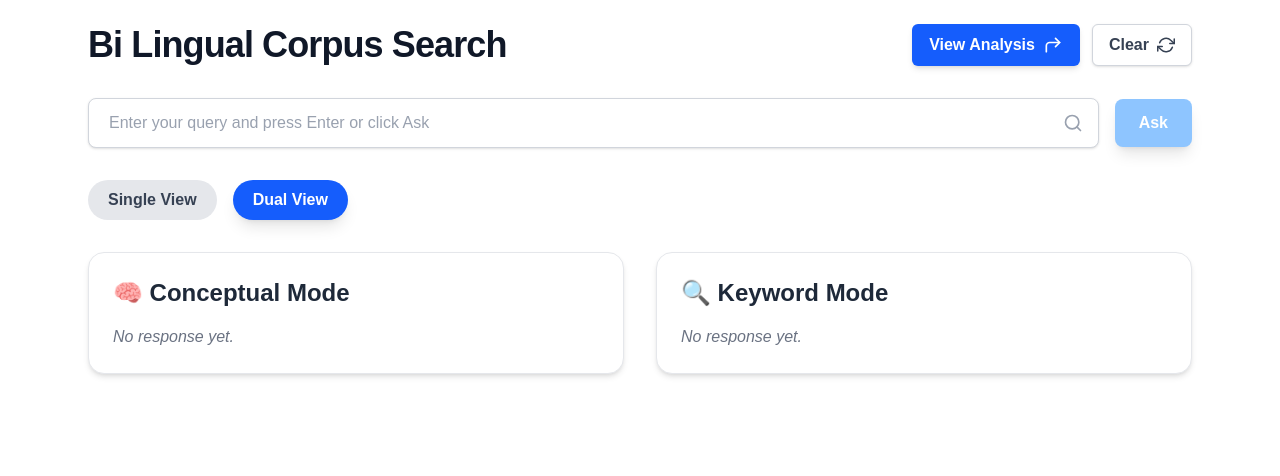
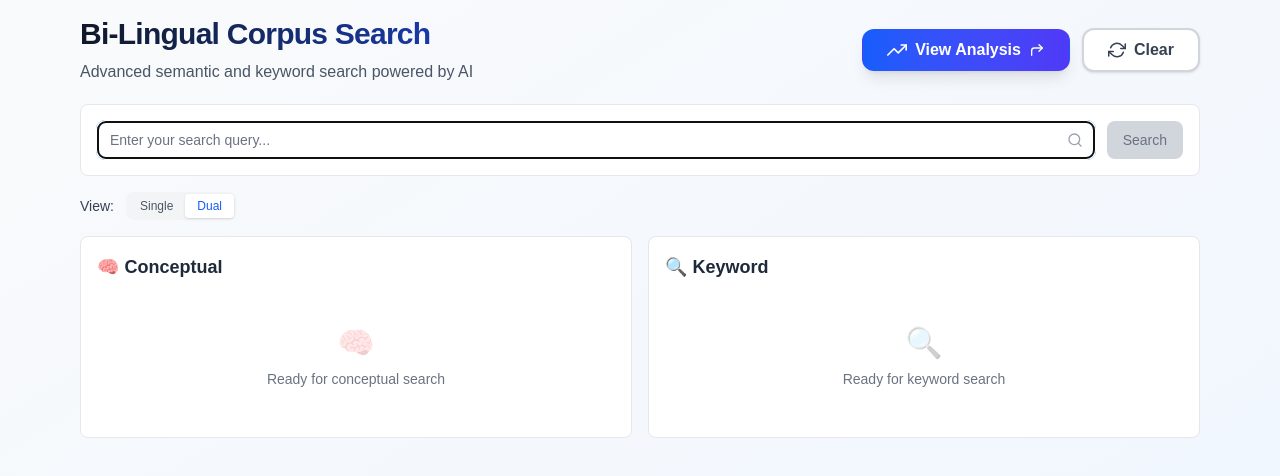
Before and after one commit to Gaurav4050/pdfreader-frontend, a Next.js app: page / in a window 1280 px wide. Shown: the top 476 px of the page. Built offline with nearby package versions, Linux system fonts and the light colour scheme.

Commit message:
feat: enhance HomePage with scroll functionality, query history, and improved UI components

```diff
--- a/src/app/page.js
+++ b/src/app/page.js
@@ -2,10 +2,20 @@
 
 import ChatMessage from "@/app/components/ChatMessage";
 import AnimatedLoadingText from "@/app/components/AnimatedLoadingText";
-import React, { useState } from "react";
+import React, { useState, useRef, useEffect } from "react";
 import { useTheme } from "next-themes";
 import { useRouter } from "next/navigation";
-import { FiCornerUpRight, FiRefreshCw, FiSearch } from "react-icons/fi";
+import {
+  FiCornerUpRight,
+  FiRefreshCw,
+  FiSearch,
+  FiMoon,
+  FiSun,
+  FiZap,
+  FiColumns,
+  FiArrowUp,
+  FiTrendingUp
+} from "react-icons/fi";
 import toast from "react-hot-toast";
 
 export default function HomePage() {
@@ -15,18 +25,58 @@ export default function HomePage() {
     keyword: null,
   });
   const [loading, setLoading] = useState({ conceptual: false, keyword: false });
-  const { theme, setTheme } = useTheme();
   const [viewMode, setViewMode] = useState("dual");
   const [activeMode, setActiveMode] = useState("conceptual");
+  const [showScrollTop, setShowScrollTop] = useState(false);
+  const [queryHistory, setQueryHistory] = useState([]);
+
+  const { theme, setTheme } = useTheme();
   const router = useRouter();
+  const inputRef = useRef(null);
+  const resultsRef = useRef(null);
 
   // const BASE_URL = "https://pdfreader2-imp3.onrender.com";
-  const BASE_URL = "http://127.0.0.1:8000"; // Use this for local development
+  const BASE_URL = "http://127.0.0.1:8000";
+
+  // Scroll to top functionality
+  useEffect(() => {
+    const handleScroll = () => {
+      setShowScrollTop(window.scrollY > 300);
+    };
+    window.addEventListener('scroll', handleScroll);
+    return () => window.removeEventListener('scroll', handleScroll);
+  }, []);
+
+  // Focus input on component mount
+  useEffect(() => {
+    inputRef.current?.focus();
+  }, []);
+
+  const scrollToTop = () => {
+    window.scrollTo({ top: 0, behavior: 'smooth' });
+  };
+
+  const scrollToResults = () => {
+    resultsRef.current?.scrollIntoView({ behavior: 'smooth' });
+  };
+
+  const includeInHistory = (newQuery) => {
+    setQueryHistory((prev) => {
+      const updatedHistory = [newQuery, ...prev.filter(q => q !== newQuery)];
+      return updatedHistory.slice(0, 5); // Keep only last 5 unique queries
+    });
+  }
 
   const handleAsk = async (mode) => {
-    if (!query.trim()) return;
+    if (!query.trim()) {
+      toast.error("Please enter a query first!");
+      inputRef.current?.focus();
+      return;
+    }
 
     setLoading((prev) => ({ ...prev, [mode]: true }));
+
+
 
     try {
       const res = await fetch(`${BASE_URL}/semantic-search`, {
@@ -39,166 +89,199 @@ export default function HomePage() {
 
       const data = await res.json();
       setResponses((prev) => ({ ...prev, [mode]: data }));
+
+      toast.success(`Search completed!`);
+      // setTimeout(() => scrollToResults(), 300);
+
     } catch (error) {
-      // alert("Error: " + error.message);
-      toast.error("You've reached your token limit for today. Please come back tomorrow!", {
-        duration: 7000,
-        style: {
-          background: '#ff4d4f',
-          color: '#fff',
-          fontWeight: 'bold',
-        },
-        icon: '🚫',
-      });
-
+      toast.error("Token limit reached. Please try again tomorrow.");
     } finally {
       setLoading((prev) => ({ ...prev, [mode]: false }));
     }
   };
 
+  const handleClear = () => {
+    setResponses({ conceptual: null, keyword: null });
+    setQuery("");
+    setQueryHistory([]);
+    toast.success("Cleared!");
+    inputRef.current?.focus();
+  };
+
+  const handleQuickSearch = (historyQuery) => {
+    setQuery(historyQuery);
+    inputRef.current?.focus();
+  };
+
   const ScoreBar = ({ label, value }) => {
-    // color coding based on score (low: red, med: yellow, high: green)
-    let bgColor = "bg-red-500";
-    if (value >= 0.7) bgColor = "bg-green-500";
-    else if (value >= 0.4) bgColor = "bg-yellow-400";
+    let colorClass = "bg-red-500";
+    if (value >= 0.7) colorClass = "bg-green-500";
+    else if (value >= 0.4) colorClass = "bg-yellow-500";
 
     return (
-      <div className="mb-3">
-        <div className="flex justify-between items-center text-sm mb-1 font-semibold text-gray-700 dark:text-gray-300">
-          <span>{label}</span>
-          <span>{(value * 100).toFixed(1)}%</span>
+      <div className="flex items-center justify-between text-xs mb-2">
+        <span className="text-gray-600 dark:text-gray-400">{label}</span>
+        <div className="flex items-center gap-2">
+          <div className="w-16 bg-gray-200 dark:bg-gray-700 rounded-full h-1">
+            <div
+              className={`${colorClass} h-1 rounded-full transition-all duration-500`}
+              style={{ width: `${value * 100}%` }}
+            />
           </div>
-        <div className="w-full bg-gray-200 dark:bg-gray-700 rounded-full h-3">
-          <div className={`${bgColor} h-3 rounded-full transition-all duration-500`} style={{ width: `${value * 100}%` }} />
+          <span className="text-xs font-mono w-10 text-right">
+            {(value * 100).toFixed(0)}%
+          </span>
         </div>
       </div>
     );
   };
 
   return (
-    <main className="max-w-6xl mx-auto p-6 space-y-8">
-      {/* Header */}
-      <header className="flex flex-col md:flex-row justify-between items-center gap-4">
-        <h1 className="text-4xl font-extrabold tracking-tight text-center md:text-left text-gray-900 dark:text-white">
-          Bi Lingual Corpus Search
+    <main className="min-h-screen bg-gradient-to-br from-gray-50 to-blue-50 dark:from-gray-900 dark:to-blue-900/20">
+      {/* Background Pattern */}
+      <div className="fixed inset-0 bg-grid-pattern opacity-5 pointer-events-none" />
+      <div className="max-w-6xl mx-auto p-4 space-y-4">
+
+        {/* Compact Header */}
+        <header className="relative mb-5">
+          <div className="flex flex-col lg:flex-row justify-between items-center gap-6">
+            <div className="text-center lg:text-left">
+              <h1 className="text-xl lg:text-3xl font-black tracking-tight bg-gradient-to-r from-gray-900 to-blue-800 dark:from-white dark:to-blue-400 bg-clip-text text-transparent mb-2">
+                Bi-Lingual Corpus Search
               </h1>
-        <div className="flex gap-3">
+              <p className="text-md text-gray-600 dark:text-gray-400 font-medium">
+                Advanced semantic and keyword search powered by AI
+              </p>
+            </div>
+
+            <div className="flex items-center gap-3">
+              {/* <button
+                onClick={() => setTheme(theme === "dark" ? "light" : "dark")}
+                className="px-3 py-2 font-medium rounded-full bg-white dark:bg-gray-800 border border-gray-200 dark:border-gray-600 hover:shadow-lg transition-all duration-200 hover:scale-105"
+                aria-label="Toggle theme"
+              >
+                {theme === "dark" ? <FiSun className="text-yellow-500" size={20} /> : <FiMoon className="text-gray-700" size={20} />}
+              </button> */}
+
               <button
                 onClick={() => router.push("/model-analysis")}
-            className="inline-flex items-center gap-2 rounded-md border border-transparent bg-blue-600 px-4 py-2 text-white font-semibold shadow-md hover:bg-blue-700 focus:outline-none focus:ring-2 focus:ring-blue-500 focus:ring-offset-1 transition"
+                className="group inline-flex items-center gap-2 rounded-xl border border-transparent bg-gradient-to-r from-blue-600 to-indigo-600 px-6 py-2 text-white font-semibold shadow-lg hover:shadow-xl focus:outline-none focus:ring-2 focus:ring-blue-500 focus:ring-offset-2 transition-all duration-200 hover:scale-105 "
                 aria-label="View Model Analysis"
-            title="View Model Analysis"
               >
-            View Analysis <FiCornerUpRight size={20} />
+                <FiTrendingUp size={20} />
+                View Analysis
+                <FiCornerUpRight size={16} className="transition-transform group-hover:translate-x-0.5 group-hover:-translate-y-0.5" />
               </button>
+
               <button
-            onClick={() => {
-              setResponses({ conceptual: null, keyword: null });
-              setQuery("");
-            }}
-            className="inline-flex items-center gap-2 rounded-md border border-gray-300 bg-white px-4 py-2 text-gray-700 font-semibold shadow-sm hover:bg-gray-100 focus:outline-none focus:ring-2 focus:ring-blue-500 focus:ring-offset-1 transition dark:bg-gray-800 dark:text-gray-300 dark:border-gray-600 dark:hover:bg-gray-700"
+                onClick={handleClear}
+                className="inline-flex items-center gap-2 rounded-xl border-2 border-gray-300 dark:border-gray-600 bg-white dark:bg-gray-800 px-6 py-2 text-gray-700 dark:text-gray-300 font-semibold shadow-sm hover:shadow-md focus:outline-none focus:ring-2 focus:ring-blue-500 focus:ring-offset-2 transition-all duration-200 hover:scale-105 hover:border-red-300 hover:text-red-600 dark:hover:border-red-600 dark:hover:text-red-400"
                 aria-label="Clear All"
-            title="Clear All Inputs and Responses"
               >
-            Clear <FiRefreshCw size={18} />
+                <FiRefreshCw size={18} />
+                Clear
               </button>
+            </div>
           </div>
         </header>
 
-      {/* Input Section */}
-      <section className="flex flex-col md:flex-row md:items-center md:justify-between gap-4">
+        {/* Compact Search */}
+        <section className="bg-white dark:bg-gray-800 rounded-lg border border-gray-200 dark:border-gray-700 p-4">
+          <div className="flex gap-3">
             <div className="relative flex-grow">
               <input
+                ref={inputRef}
                 type="text"
-            placeholder="Enter your query and press Enter or click Ask"
-            className="w-full rounded-lg border border-gray-300 bg-white px-5 py-3 pr-12 text-gray-900 placeholder-gray-400 shadow-sm focus:border-blue-500 focus:ring-1 focus:ring-blue-500 dark:bg-gray-800 dark:text-white dark:border-gray-600 dark:placeholder-gray-500 transition"
+                placeholder="Enter your search query..."
+                className="w-full rounded-lg border border-gray-300 dark:border-gray-600 bg-white dark:bg-gray-900 px-3 py-2 pr-10 text-sm text-gray-900 dark:text-white placeholder-gray-500 focus:border-blue-500 focus:ring-1 focus:ring-blue-500 transition-all"
                 value={query}
                 onChange={(e) => setQuery(e.target.value)}
                 onKeyDown={(e) => {
                   if (e.key === "Enter") {
+
                       handleAsk("conceptual");
                       handleAsk("keyword");
+                      includeInHistory(query.trim());
                 }
                 }}
-            aria-label="Query Input"
+
               />
-          <FiSearch
-            className="absolute right-4 top-1/2 -translate-y-1/2 text-gray-400 pointer-events-none"
-            size={20}
-          />
+              <FiSearch className="absolute right-3 top-1/2 -translate-y-1/2 text-gray-400 pointer-events-none" size={16} />
             </div>
 
             <button
               onClick={() => {
+
                 handleAsk("conceptual");
                 handleAsk("keyword");
+                includeInHistory(query.trim());
               }}
               disabled={loading.conceptual || loading.keyword || !query.trim()}
-          className={`flex-shrink-0 rounded-lg bg-blue-600 px-6 py-3 text-white font-semibold shadow-lg transition-colors duration-300 hover:bg-blue-700 focus:outline-none focus:ring-2 focus:ring-blue-500 focus:ring-offset-1 disabled:cursor-not-allowed disabled:bg-blue-300`}
-          aria-label="Ask Query"
+              className={`px-4 py-2 text-sm font-medium rounded-lg transition-all ${loading.conceptual || loading.keyword || !query.trim()
+                ? "bg-gray-300 dark:bg-gray-600 text-gray-500 dark:text-gray-400 cursor-not-allowed"
+                : "bg-blue-600 text-white hover:bg-blue-700"
+                }`}
             >
               {loading.conceptual || loading.keyword ? (
-            <span className="flex items-center gap-2 animate-pulse">
-              Asking...
-              <svg
-                className="w-5 h-5 text-white animate-spin"
-                xmlns="http://www.w3.org/2000/svg"
-                fill="none"
-                viewBox="0 0 24 24"
-              >
-                <circle
-                  className="opacity-25"
-                  cx="12"
-                  cy="12"
-                  r="10"
-                  stroke="currentColor"
-                  strokeWidth="4"
-                ></circle>
-                <path
-                  className="opacity-75"
-                  fill="currentColor"
-                  d="M4 12a8 8 0 018-8v4a4 4 0 00-4 4H4z"
-                ></path>
-              </svg>
+                <span className="flex items-center gap-2">
+                  <div className="w-3 h-3 border-2 border-white border-t-transparent rounded-full animate-spin" />
+                  Searching...
                 </span>
               ) : (
-            "Ask"
+                "Search"
               )}
             </button>
+          </div>
+
+          {/* Compact Query History */}
+          {queryHistory.length > 0 && (
+            <div className="mt-3 pt-3 border-t border-gray-200 dark:border-gray-700">
+              <div className="flex flex-wrap gap-1">
+                {queryHistory.map((historyQuery, index) => (
+                  <button
+                    key={index}
+                    onClick={() => handleQuickSearch(historyQuery)}
+                    className="px-2 py-1 bg-gray-100 dark:bg-gray-700 text-gray-600 dark:text-gray-300 rounded text-xs hover:bg-blue-100 dark:hover:bg-blue-900/50 hover:text-blue-700 dark:hover:text-blue-300 transition-colors"
+                  >
+                    {historyQuery}
+                  </button>
+                ))}
+              </div>
+            </div>
+          )}
         </section>
 
-      {/* View Mode Buttons */}
-      <section className="flex items-center gap-4 justify-center md:justify-start">
+        {/* Compact View Mode */}
+        <section className="flex items-center justify-between">
+          <div className="flex items-center gap-3">
+            <span className="text-sm font-medium text-gray-700 dark:text-gray-300">View:</span>
+            <div className="flex bg-gray-100 dark:bg-gray-800 rounded-lg p-0.5">
               <button
                 onClick={() => setViewMode("single")}
-          className={`px-5 py-2 rounded-full font-semibold transition ${viewMode === "single"
-            ? "bg-blue-600 text-white shadow-lg"
-            : "bg-gray-200 text-gray-700 hover:bg-gray-300 dark:bg-gray-700 dark:text-gray-300 dark:hover:bg-gray-600"
+                className={`px-3 py-1 rounded text-xs font-medium transition-all ${viewMode === "single"
+                  ? "bg-white dark:bg-gray-700 text-blue-600 dark:text-blue-400 shadow-sm"
+                  : "text-gray-600 dark:text-gray-400"
                   }`}
-          aria-label="Single View Mode"
-          title="Single View Mode"
               >
-          Single View
+                Single
               </button>
               <button
                 onClick={() => setViewMode("dual")}
-          className={`px-5 py-2 rounded-full font-semibold transition ${viewMode === "dual"
-            ? "bg-blue-600 text-white shadow-lg"
-            : "bg-gray-200 text-gray-700 hover:bg-gray-300 dark:bg-gray-700 dark:text-gray-300 dark:hover:bg-gray-600"
+                className={`px-3 py-1 rounded text-xs font-medium transition-all ${viewMode === "dual"
+                  ? "bg-white dark:bg-gray-700 text-blue-600 dark:text-blue-400 shadow-sm"
+                  : "text-gray-600 dark:text-gray-400"
                   }`}
-          aria-label="Dual View Mode"
-          title="Dual View Mode"
               >
-          Dual View
+                Dual
               </button>
+            </div>
+          </div>
 
           {viewMode === "single" && (
             <select
               value={activeMode}
               onChange={(e) => setActiveMode(e.target.value)}
-            className="ml-4 rounded-lg border border-gray-300 bg-white px-3 py-2 text-gray-900 shadow-sm focus:border-blue-500 focus:ring-1 focus:ring-blue-500 dark:bg-gray-800 dark:text-white dark:border-gray-600 dark:placeholder-gray-500 transition"
-            aria-label="Select mode for single view"
-            title="Select mode for single view"
+              className="text-xs rounded-lg border border-gray-300 dark:border-gray-600 bg-white dark:bg-gray-800 px-2 py-1 text-gray-900 dark:text-white"
             >
               <option value="conceptual">🧠 Conceptual</option>
               <option value="keyword">🔍 Keyword</option>
@@ -206,21 +289,22 @@ export default function HomePage() {
           )}
         </section>
 
-      {/* Loading Indicator */}
+        {/* Compact Loading */}
         {(loading.conceptual || loading.keyword) && (
-        <div className="flex items-center justify-center gap-3 rounded-lg bg-yellow-100 p-4 text-yellow-800 shadow-md dark:bg-yellow-900 dark:text-yellow-300">
-          <div className="w-6 h-6 border-4 border-yellow-500 border-t-transparent rounded-full animate-spin" />
+          <div className="flex items-center justify-center gap-2 rounded-lg bg-blue-50 dark:bg-blue-900/20 p-3 border border-blue-200 dark:border-blue-800">
+            <div className="w-4 h-4 border-2 border-blue-500 border-t-transparent rounded-full animate-spin" />
             <AnimatedLoadingText />
           </div>
         )}
 
-      {/* Results Section */}
+        {/* Compact Results */}
+        <div ref={resultsRef}>
           {viewMode === "dual" ? (
-        <section className="grid grid-cols-1 md:grid-cols-2 gap-8">
-          {/* Conceptual */}
-          <article className="bg-white dark:bg-gray-900 rounded-2xl border border-gray-200 dark:border-gray-700 p-6 shadow-md transition hover:shadow-xl">
-            <h2 className="mb-4 flex items-center text-2xl font-semibold text-gray-800 dark:text-gray-100 gap-2">
-              🧠 Conceptual Mode
+            <section className="grid grid-cols-1 lg:grid-cols-2 gap-4">
+              {/* Conceptual Results */}
+              <article className="bg-white dark:bg-gray-800 rounded-lg border border-gray-200 dark:border-gray-700 p-4">
+                <h2 className="flex items-center text-lg font-semibold text-gray-800 dark:text-gray-100 gap-2 mb-3">
+                  🧠 Conceptual
                 </h2>
                 {responses.conceptual ? (
                   <>
@@ -230,7 +314,10 @@ export default function HomePage() {
                       results={responses.conceptual.results}
                     />
                     {responses.conceptual.metrics && (
-                  <div className="mt-6 border-t border-gray-300 pt-4 dark:border-gray-700">
+                      <div className="mt-4 pt-4 border-t border-gray-200 dark:border-gray-700">
+                        <h3 className="font-medium text-sm mb-3 text-gray-800 dark:text-gray-200">
+                          Metrics
+                        </h3>
                         <ScoreBar label="Precision" value={responses.conceptual.metrics.precision} />
                         <ScoreBar label="Recall" value={responses.conceptual.metrics.recall} />
                         <ScoreBar label="F1 Score" value={responses.conceptual.metrics.f1_score} />
@@ -238,14 +325,19 @@ export default function HomePage() {
                     )}
                   </>
                 ) : (
-              <p className="text-gray-500 dark:text-gray-400 italic">No response yet.</p>
+                  <div className="flex flex-col items-center justify-center py-8 text-center">
+                    <div className="text-3xl mb-2 opacity-30">🧠</div>
+                    <p className="text-gray-500 dark:text-gray-400 text-sm">
+                      Ready for conceptual search
+                    </p>
+                  </div>
                 )}
               </article>
 
-          {/* Keyword */}
-          <article className="bg-white dark:bg-gray-900 rounded-2xl border border-gray-200 dark:border-gray-700 p-6 shadow-md transition hover:shadow-xl">
-            <h2 className="mb-4 flex items-center text-2xl font-semibold text-gray-800 dark:text-gray-100 gap-2">
-              🔍 Keyword Mode
+              {/* Keyword Results */}
+              <article className="bg-white dark:bg-gray-800 rounded-lg border border-gray-200 dark:border-gray-700 p-4">
+                <h2 className="flex items-center text-lg font-semibold text-gray-800 dark:text-gray-100 gap-2 mb-3">
+                  🔍 Keyword
                 </h2>
                 {responses.keyword ? (
                   <>
@@ -255,7 +347,10 @@ export default function HomePage() {
                       results={responses.keyword.results}
                     />
                     {responses.keyword.metrics && (
-                  <div className="mt-6 border-t border-gray-300 pt-4 dark:border-gray-700">
+                      <div className="mt-4 pt-4 border-t border-gray-200 dark:border-gray-700">
+                        <h3 className="font-medium text-sm mb-3 text-gray-800 dark:text-gray-200">
+                          Metrics
+                        </h3>
                         <ScoreBar label="Precision" value={responses.keyword.metrics.precision} />
                         <ScoreBar label="Recall" value={responses.keyword.metrics.recall} />
                         <ScoreBar label="F1 Score" value={responses.keyword.metrics.f1_score} />
@@ -263,12 +358,21 @@ export default function HomePage() {
                     )}
                   </>
                 ) : (
-              <p className="text-gray-500 dark:text-gray-400 italic">No response yet.</p>
+                  <div className="flex flex-col items-center justify-center py-8 text-center">
+                    <div className="text-3xl mb-2 opacity-30">🔍</div>
+                    <p className="text-gray-500 dark:text-gray-400 text-sm">
+                      Ready for keyword search
+                    </p>
+                  </div>
                 )}
               </article>
             </section>
           ) : (
-        <section className="mt-6 bg-white dark:bg-gray-900 rounded-2xl border border-gray-200 dark:border-gray-700 p-6 shadow-md transition hover:shadow-xl">
+            <section className="bg-white dark:bg-gray-800 rounded-lg border border-gray-200 dark:border-gray-700 p-4">
+              <h2 className="flex items-center text-lg font-semibold text-gray-800 dark:text-gray-100 gap-2 mb-3">
+                {activeMode === "conceptual" ? "🧠 Conceptual" : "🔍 Keyword"}
+              </h2>
+
               {responses[activeMode] ? (
                 <>
                   <ChatMessage
@@ -277,7 +381,10 @@ export default function HomePage() {
                     results={responses[activeMode]?.results}
                   />
                   {responses[activeMode]?.metrics && (
-                <div className="mt-6 border-t border-gray-300 pt-4 dark:border-gray-700">
+                    <div className="mt-4 pt-4 border-t border-gray-200 dark:border-gray-700">
+                      <h3 className="font-medium text-sm mb-3 text-gray-800 dark:text-gray-200">
+                        Metrics
+                      </h3>
                       <ScoreBar label="Precision" value={responses[activeMode].metrics.precision} />
                       <ScoreBar label="Recall" value={responses[activeMode].metrics.recall} />
                       <ScoreBar label="F1 Score" value={responses[activeMode].metrics.f1_score} />
@@ -285,9 +392,28 @@ export default function HomePage() {
                   )}
                 </>
               ) : (
-            <p className="text-gray-500 dark:text-gray-400 italic">No response yet.</p>
+                <div className="flex flex-col items-center justify-center py-8 text-center">
+                  <div className="text-3xl mb-2 opacity-30">
+                    {activeMode === "conceptual" ? "🧠" : "🔍"}
+                  </div>
+                  <p className="text-gray-500 dark:text-gray-400 text-sm">
+                    Ready for {activeMode} search
+                  </p>
+                </div>
               )}
             </section>
+          )}
+        </div>
+      </div>
+
+      {/* Compact Scroll to Top */}
+      {showScrollTop && (
+        <button
+          onClick={scrollToTop}
+          className="fixed bottom-6 right-6 p-2 bg-blue-600 hover:bg-blue-700 text-white rounded-lg shadow-lg transition-all"
+        >
+          <FiArrowUp size={16} />
+        </button>
       )}
     </main>
   );
```
Lines whose indentation alone changed are shown as unchanged.
